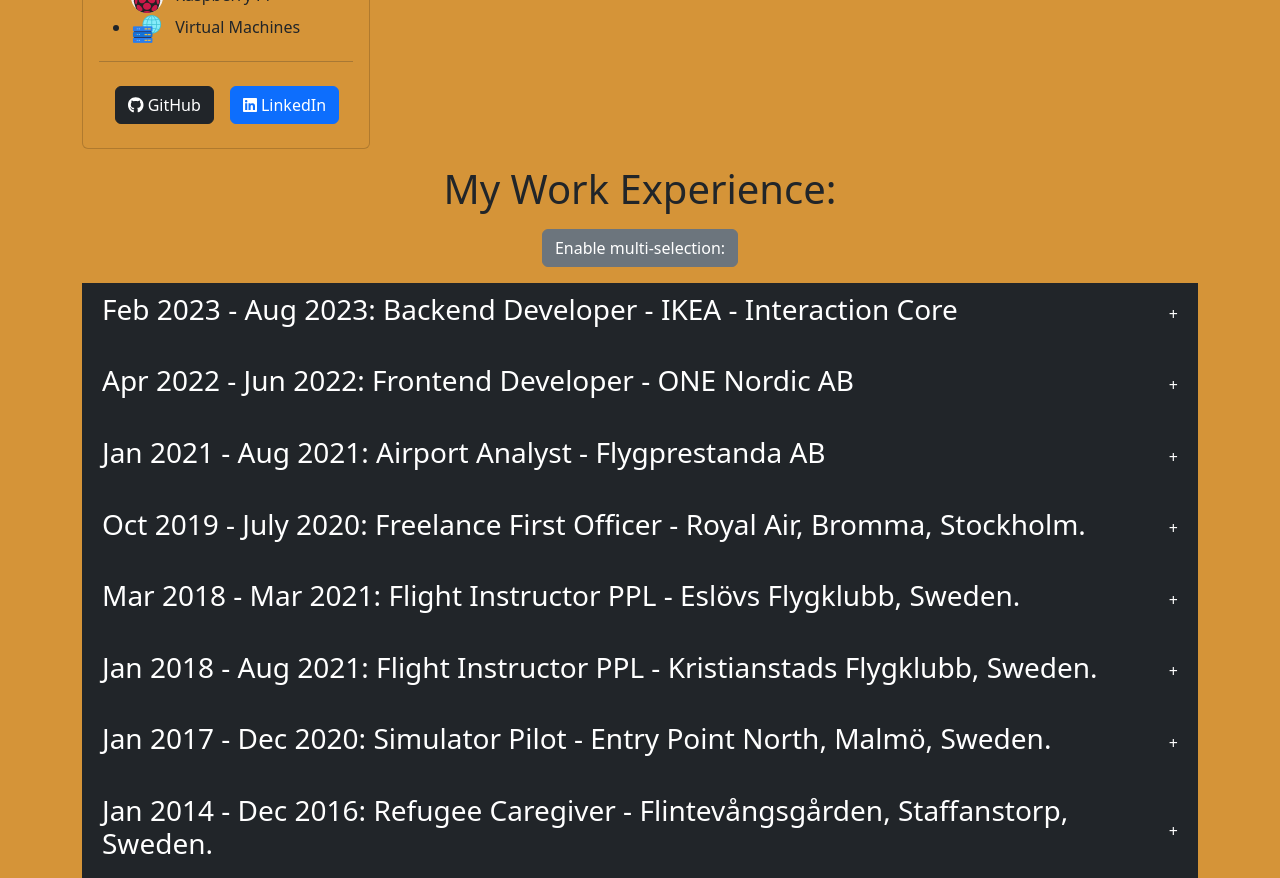
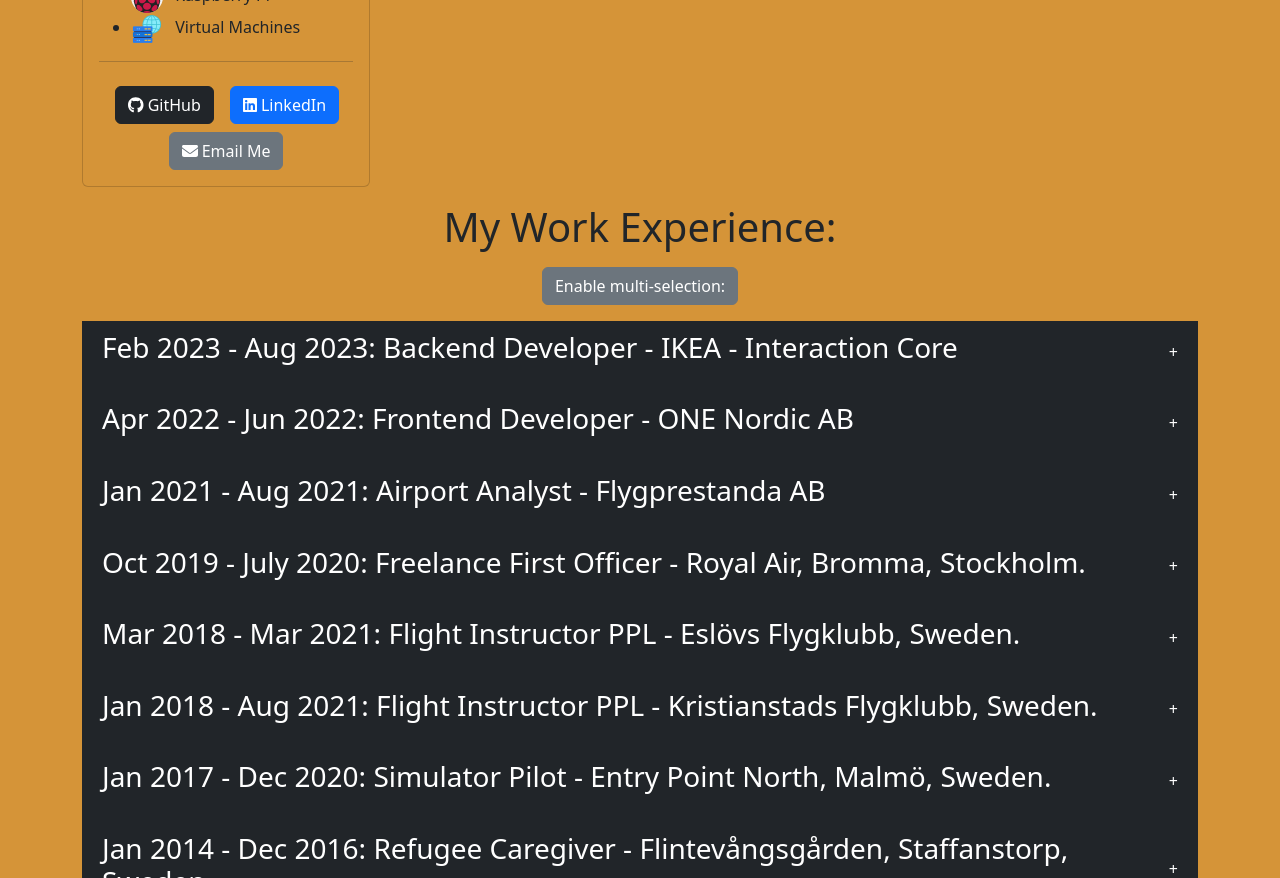
Before and after one commit to NikyAviator/nikolaikocev, a React (Vite) app in the folder frontend/: page / in a window 1280 px wide. Shown: the part 940-1818 px from the top of the page. Built offline with nearby package versions, Linux system fonts and the light colour scheme; a web font is replaced by a local one.

Commit message:
Email button added!

```diff
--- a/frontend/src/Components/NikyInfo.jsx
+++ b/frontend/src/Components/NikyInfo.jsx
@@ -1,8 +1,11 @@
 import '../scss/styles.scss';
 import Button from 'react-bootstrap/Button';
 import Card from 'react-bootstrap/Card';
+import Row from 'react-bootstrap/Row';
+import Col from 'react-bootstrap/Col';
 import { FontAwesomeIcon } from '@fortawesome/react-fontawesome';
 import { faGithub, faLinkedin } from '@fortawesome/free-brands-svg-icons';
+import { faEnvelope } from '@fortawesome/free-solid-svg-icons';
 import nikyPic from '/pictures/niky.png';
 import linux from '/pictures/linux.png';
 import html from '/pictures/html-5.png';
@@ -173,6 +176,8 @@
 
           <hr />
         </Card.Text>
+        <Row>
+          <Col>
             <Button
               className='my-2 mx-3'
               variant='dark'
@@ -182,6 +187,7 @@
             >
               <FontAwesomeIcon icon={faGithub} /> GitHub
             </Button>
+
             <Button
               variant='primary'
               alt='LinkedIn Link'
@@ -190,6 +196,15 @@
             >
               <FontAwesomeIcon icon={faLinkedin} /> LinkedIn
             </Button>
+          </Col>
+        </Row>
+        <Row className='justify-content-center'>
+          <Col xs='auto'>
+            <Button variant='secondary' href='mailto:nikyaviator@gmail.com'>
+              <FontAwesomeIcon icon={faEnvelope} /> Email Me
+            </Button>
+          </Col>
+        </Row>
       </Card.Body>
     </Card>
   );
```
Lines whose indentation alone changed are shown as unchanged.
